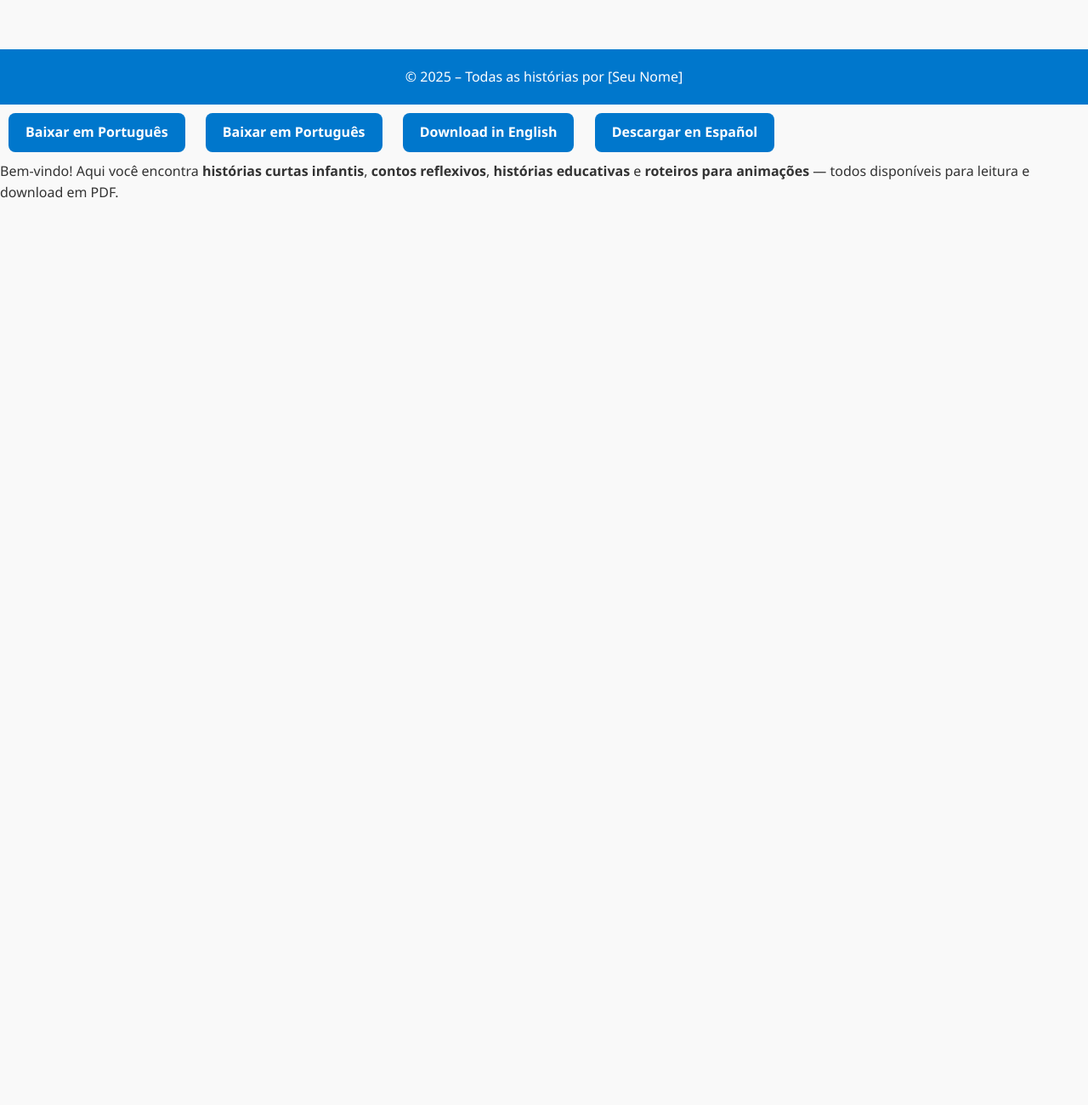
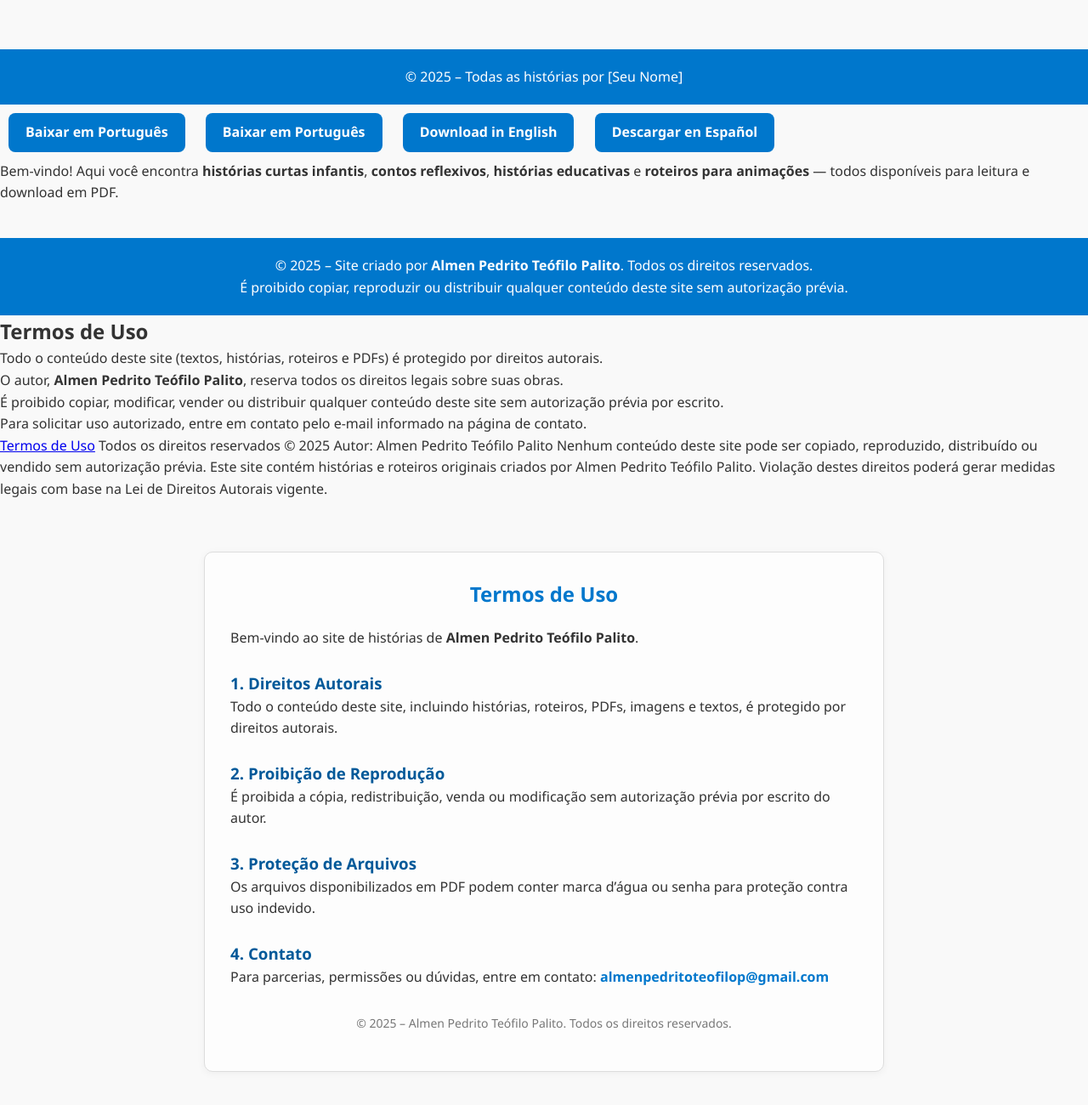
Before and after one commit to almenpedrito2/Historias, a plain HTML site: page index.html in a window 1280 px wide. Shown: the part 2764-4064 px from the top of the page at 85% size. Before the commit the page ends 3004 px from the top, so only its background shows below. Drawn offline with Linux system fonts and the light colour scheme.

Commit message:
Add files via upload

```diff
--- a/index.html
+++ b/index.html
@@ -140,6 +140,18 @@
   <footer>
     <p>&copy; 2025 – Todas as histórias por [Seu Nome]</p>
   </footer>
+  <script>
+    // Impede clique com botão direito
+    document.addEventListener('contextmenu', function (e) {
+      e.preventDefault();
+    });
+
+    // Impede seleção de texto
+    document.addEventListener('selectstart', function (e) {
+      e.preventDefault();
+    });
+  </script>
+
 </body>
 </html><a href="O Coelhinho e o Vento.pdf" download class="botao-pdf">Baixar em Português</a>
 <html><a href="coelhinho-pt.pdf" download class="botao-pdf">Baixar em Português</a>
@@ -151,3 +163,61 @@
 <meta name="robots" content="index, follow">
 </head><title>Minhas Histórias | Leia e Baixe Contos Curiosidades e Roteiros</title>
 </html><p>Bem-vindo! Aqui você encontra <strong>histórias curtas infantis</strong>, <strong>contos reflexivos</strong>, <strong>histórias educativas</strong> e <strong>roteiros para animações</strong> — todos disponíveis para leitura e download em PDF.</p>
+<footer>
+    <p>© 2025 – Site criado por <strong>Almen Pedrito Teófilo Palito</strong>. Todos os direitos reservados.</p>
+    <p>É proibido copiar, reproduzir ou distribuir qualquer conteúdo deste site sem autorização prévia.</p>
+  </footer>
+  <!DOCTYPE html>
+<html lang="pt-BR">
+<head>
+  <meta charset="UTF-8">
+  <title>Termos de Uso</title>
+  <link rel="stylesheet" href="style.css">
+</head>
+<body>
+  <h2>Termos de Uso</h2>
+  <p>Todo o conteúdo deste site (textos, histórias, roteiros e PDFs) é protegido por direitos autorais.</p>
+  <p>O autor, <strong>Almen Pedrito Teófilo Palito</strong>, reserva todos os direitos legais sobre suas obras.</p>
+  <p>É proibido copiar, modificar, vender ou distribuir qualquer conteúdo deste site sem autorização prévia por escrito.</p>
+  <p>Para solicitar uso autorizado, entre em contato pelo e-mail informado na página de contato.</p>
+</body>
+</html>
+<a href="termos.html">Termos de Uso</a>
+Todos os direitos reservados © 2025
+Autor: Almen Pedrito Teófilo Palito
+
+Nenhum conteúdo deste site pode ser copiado, reproduzido, distribuído ou vendido sem autorização prévia.
+
+Este site contém histórias e roteiros originais criados por Almen Pedrito Teófilo Palito.
+
+Violação destes direitos poderá gerar medidas legais com base na Lei de Direitos Autorais vigente.
+<!DOCTYPE html>
+<html lang="pt-BR">
+<head>
+  <meta charset="UTF-8">
+  <title>Termos de Uso – Almen P.T. Palito</title>
+  <link rel="stylesheet" href="style.css">
+</head>
+<body>
+  <section class="termos">
+    <h2>Termos de Uso</h2>
+    <p>Bem-vindo ao site de histórias de <strong>Almen Pedrito Teófilo Palito</strong>.</p>
+
+    <h3>1. Direitos Autorais</h3>
+    <p>Todo o conteúdo deste site, incluindo histórias, roteiros, PDFs, imagens e textos, é protegido por direitos autorais.</p>
+
+    <h3>2. Proibição de Reprodução</h3>
+    <p>É proibida a cópia, redistribuição, venda ou modificação sem autorização prévia por escrito do autor.</p>
+
+    <h3>3. Proteção de Arquivos</h3>
+    <p>Os arquivos disponibilizados em PDF podem conter marca d’água ou senha para proteção contra uso indevido.</p>
+
+    <h3>4. Contato</h3>
+    <p>Para parcerias, permissões ou dúvidas, entre em contato:
+      <a href="mailto:almenpedritoteofilop@gmail.com">almenpedritoteofilop@gmail.com</a>
+    </p>
+
+    <p class="assinatura">© 2025 – Almen Pedrito Teófilo Palito. Todos os direitos reservados.</p>
+  </section>
+</body>
+</html>
--- a/style.css
+++ b/style.css
@@ -234,3 +234,43 @@
   .botao-compra:hover {
     background-color: #218838;
   }
+  .termos {
+    max-width: 800px;
+    margin: 60px auto;
+    padding: 30px;
+    background-color: #fdfdfd;
+    border: 1px solid #ddd;
+    border-radius: 10px;
+    box-shadow: 0 2px 10px rgba(0,0,0,0.05);
+  }
+
+  .termos h2 {
+    color: #0077cc;
+    margin-bottom: 20px;
+    text-align: center;
+  }
+
+  .termos h3 {
+    color: #005999;
+    margin-top: 25px;
+  }
+
+  .termos p {
+    font-size: 16px;
+    color: #333;
+    margin-bottom: 15px;
+    line-height: 1.6;
+  }
+
+  .termos a {
+    color: #0077cc;
+    text-decoration: none;
+    font-weight: bold;
+  }
+
+  .termos .assinatura {
+    margin-top: 30px;
+    font-size: 14px;
+    color: #777;
+    text-align: center;
+  }
```
